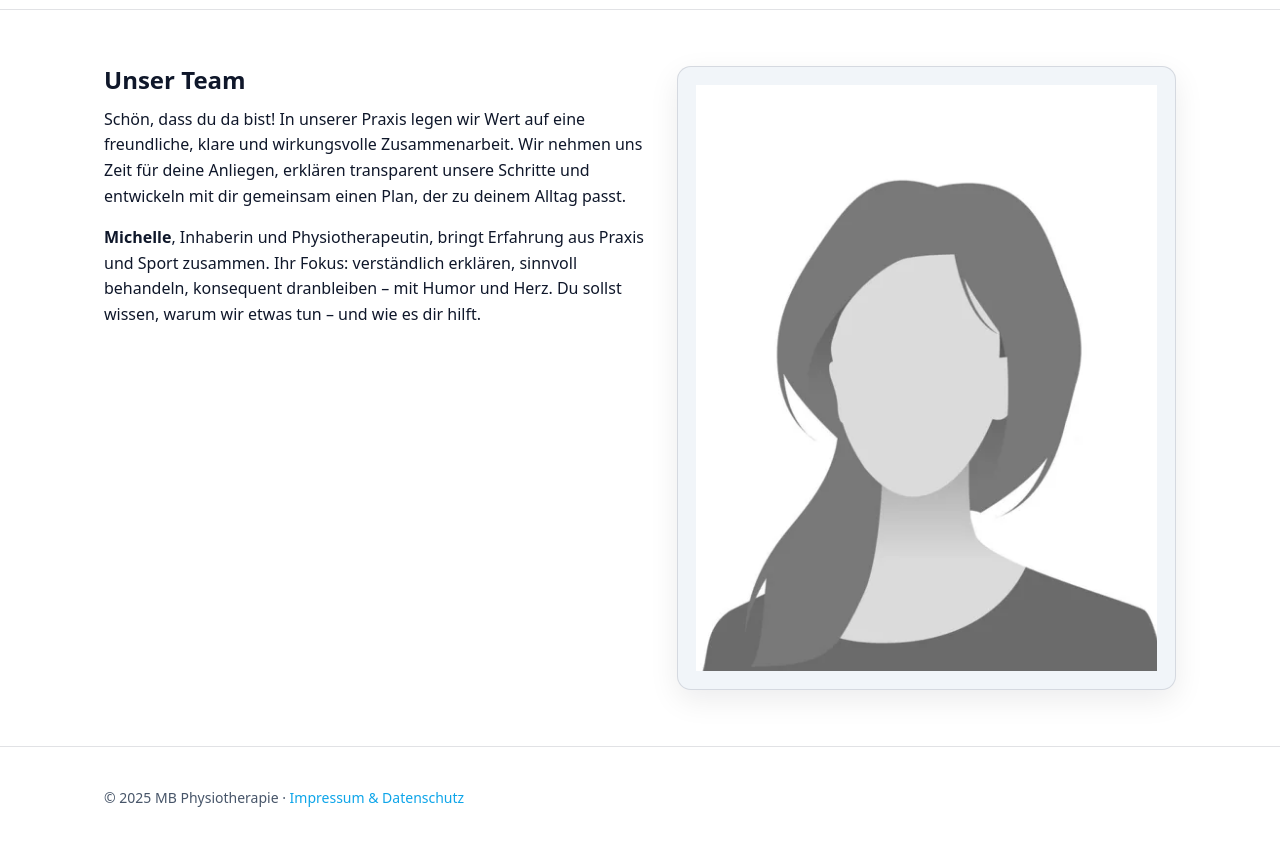
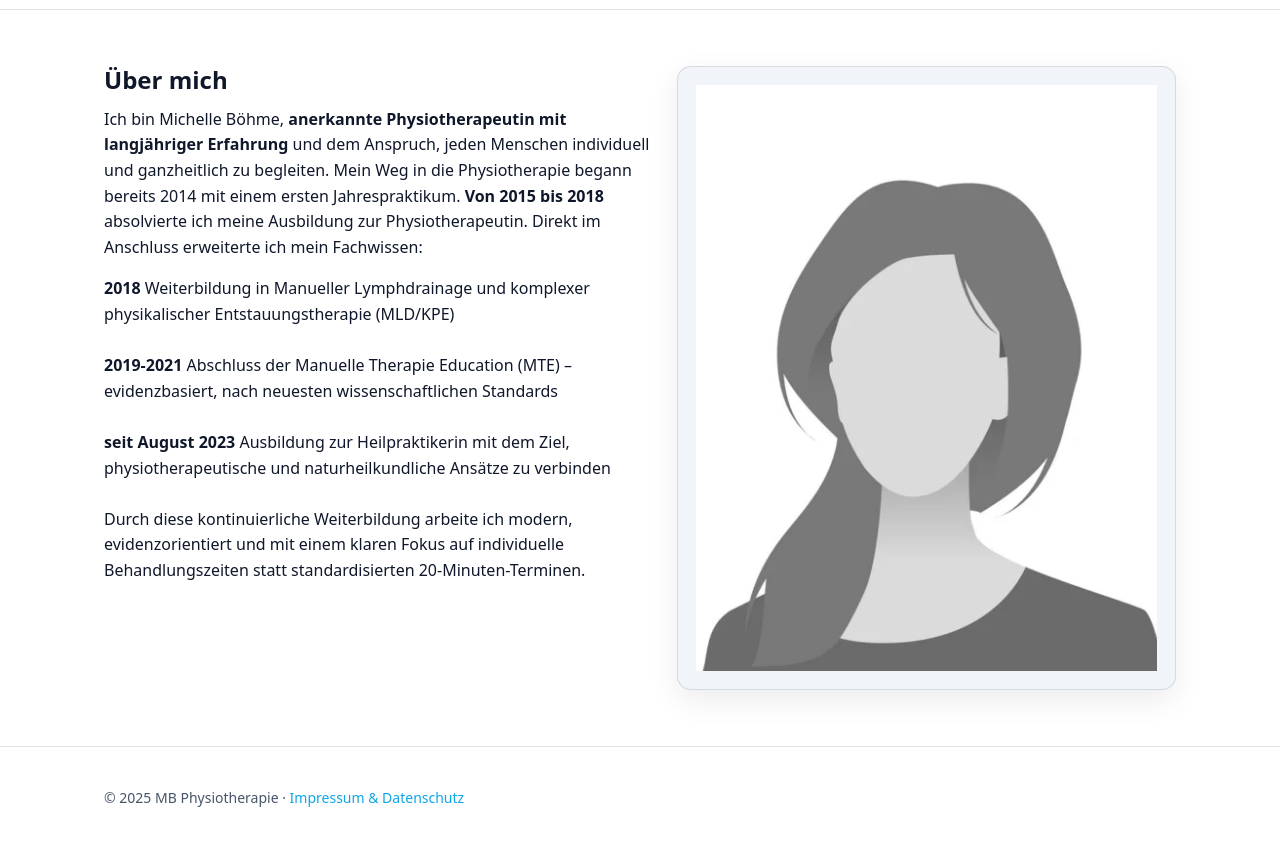
Before and after one commit to dennisclemens92-collab/mbphysiotherapie.github.io, a plain HTML site: page team.html in a window 1280 px wide. Shown: the part 87-932 px from the top of the page. Drawn offline with Linux system fonts and the light colour scheme.

Commit message:
Small changes about the Text

```diff
--- a/team.html
+++ b/team.html
@@ -29,16 +29,22 @@
   <main class="container">
     <section class="grid grid-2">
       <div>
-        <h1>Unser Team</h1>
+        <h1>Über mich</h1>
         <p>
-          Schön, dass du da bist! In unserer Praxis legen wir Wert auf eine freundliche, klare und
-          wirkungsvolle Zusammenarbeit. Wir nehmen uns Zeit für deine Anliegen, erklären transparent
-          unsere Schritte und entwickeln mit dir gemeinsam einen Plan, der zu deinem Alltag passt.
+          Ich bin Michelle Böhme, <strong> anerkannte Physiotherapeutin mit langjähriger Erfahrung</strong> und dem Anspruch, jeden Menschen individuell und ganzheitlich zu begleiten.
+          Mein Weg in die Physiotherapie begann bereits 2014 mit einem ersten Jahrespraktikum.<strong> Von 2015 bis 2018 </strong>absolvierte ich meine Ausbildung zur Physiotherapeutin. Direkt im Anschluss erweiterte ich mein Fachwissen:
         </p>
         <p>
-          <strong>Michelle</strong>, Inhaberin und Physiotherapeutin, bringt Erfahrung aus Praxis und Sport
-          zusammen. Ihr Fokus: verständlich erklären, sinnvoll behandeln, konsequent dranbleiben –
-          mit Humor und Herz. Du sollst wissen, warum wir etwas tun – und wie es dir hilft.
+          <strong>2018</strong> Weiterbildung in Manueller Lymphdrainage und komplexer physikalischer Entstauungstherapie (MLD/KPE)
+          <br>
+          <br>
+          <strong>2019-2021</strong> Abschluss der Manuelle Therapie Education (MTE) – evidenzbasiert, nach neuesten wissenschaftlichen Standards
+          <br>
+          <br>
+          <strong>seit August 2023</strong> Ausbildung zur Heilpraktikerin mit dem Ziel, physiotherapeutische und naturheilkundliche Ansätze zu verbinden
+          <br>
+          <br>
+          Durch diese kontinuierliche Weiterbildung arbeite ich modern, evidenzorientiert und mit einem klaren Fokus auf individuelle Behandlungszeiten statt standardisierten 20-Minuten-Terminen.
         </p>
       </div>
       <div>
```
Also changed, not shown: index.html (+1 -0 lines), kontakt.html (+4 -2 lines), leistungen.html (+5 -6 lines).
